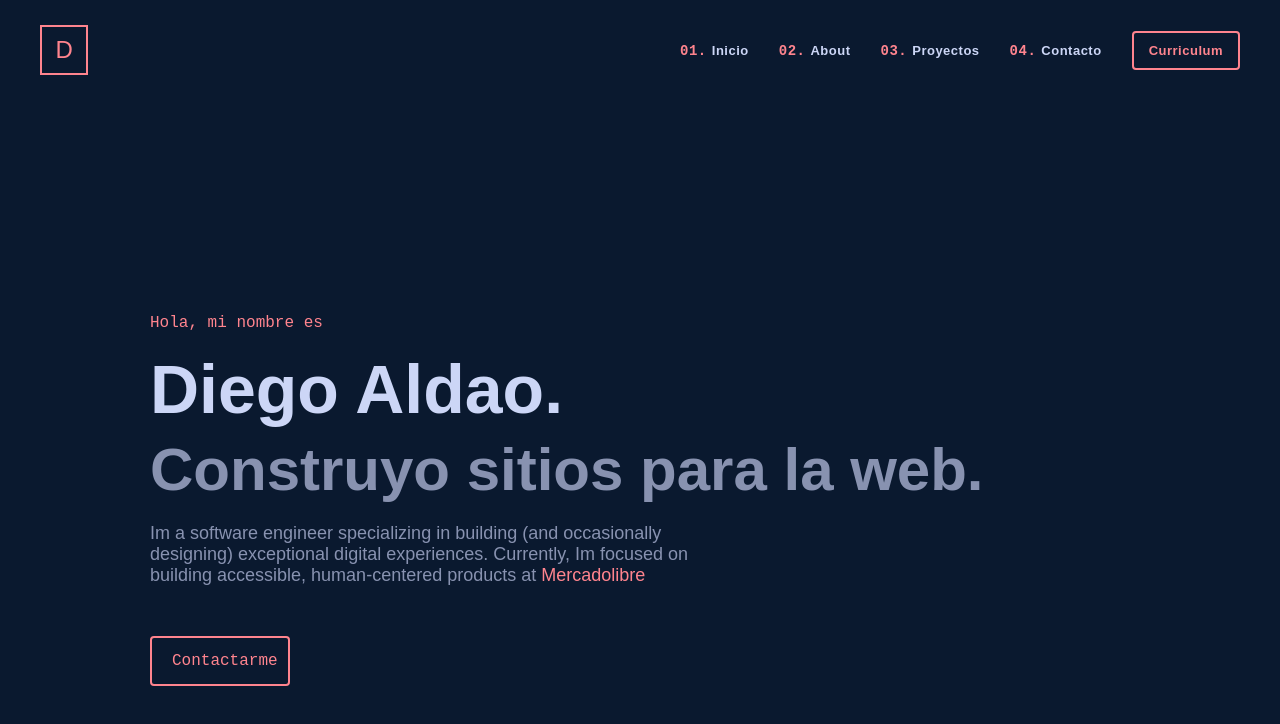
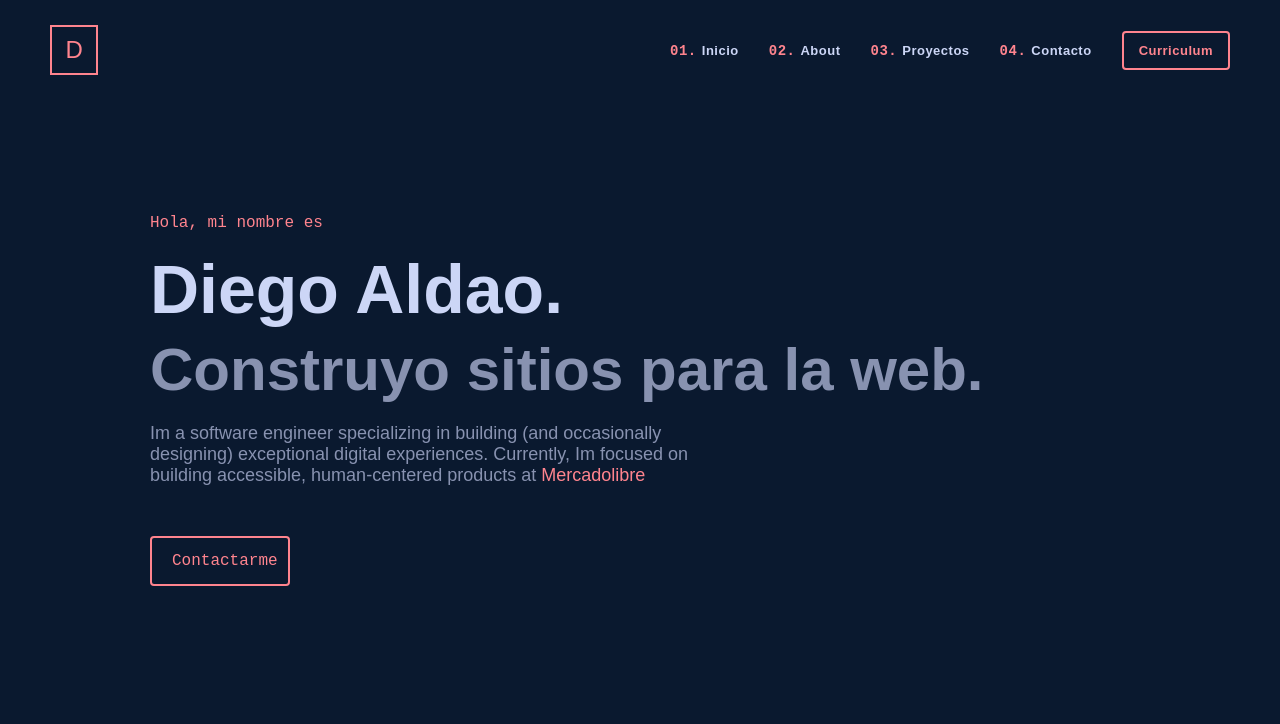
Before and after one commit to Diego-Aldao/portfolio-react, a React (Vite) app: page / in a window 1280 px wide. Shown: the top 724 px of the page. Built offline with nearby package versions, Linux system fonts and the light colour scheme.

Commit message:
cambiado el navbar a display fixed y corregidos los padings y el tamaño maximo

```diff
--- a/src/components/Navbar.jsx
+++ b/src/components/Navbar.jsx
@@ -8,11 +8,22 @@ const animacion = keyframes`
 
 const Navegacion = styled.nav`
   width: 100%;
+  max-width: 1520px;
   height: 100px;
-  padding: 25px 0px;
+  padding: 25px;
   display: flex;
   justify-content: space-between;
   align-items: center;
+  position: fixed;
+  margin: 0 auto;
+  left: 0px;
+  top: 0px;
+  @media (min-width: 768px) {
+    padding: 25px 50px;
+  }
+  @media (min-width: 1540px) {
+    left: auto;
+  }
 `;
 
 const Logo = styled.span`
```
